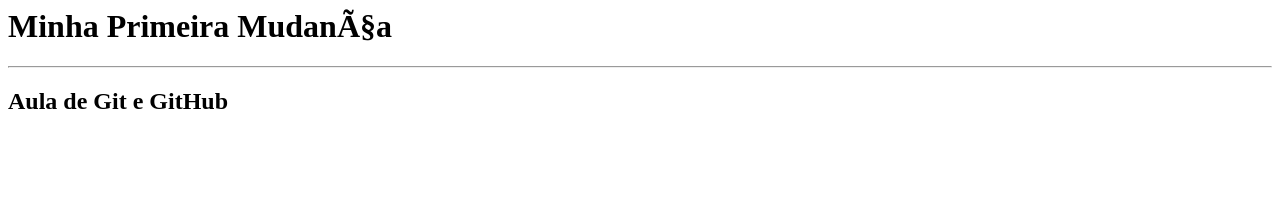
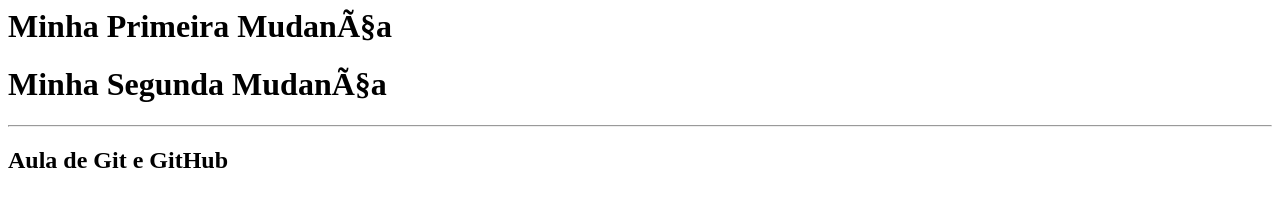
Before and after one commit to Becks4i20/PW1, a plain HTML site: page index.html in a window 1280 px wide. Drawn offline with Linux system fonts and the light colour scheme.

Commit message:
Adicionando minha segunda mudança

```diff
--- a/index.html
+++ b/index.html
@@ -4,6 +4,7 @@
 </head>
 <body>
 	<h1> Minha Primeira Mudança</h1>
+	<h1> Minha Segunda Mudança</h1>
 	<hr>
 	<h2> Aula de Git e GitHub</h2>
 </body>
```
